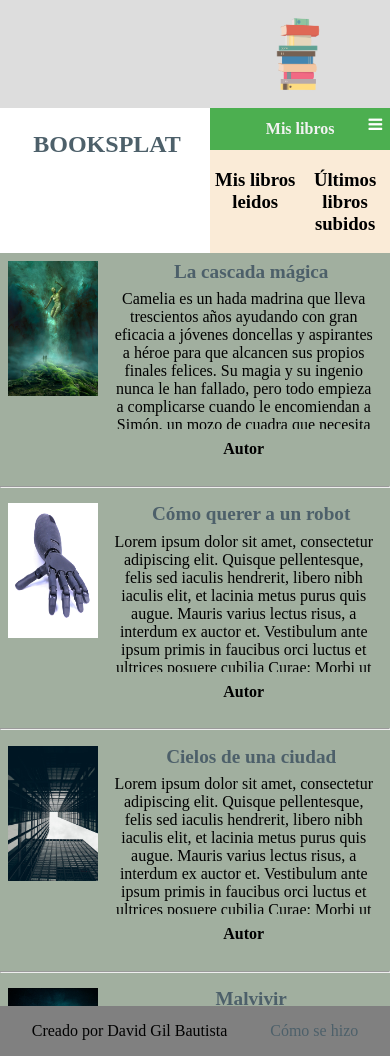
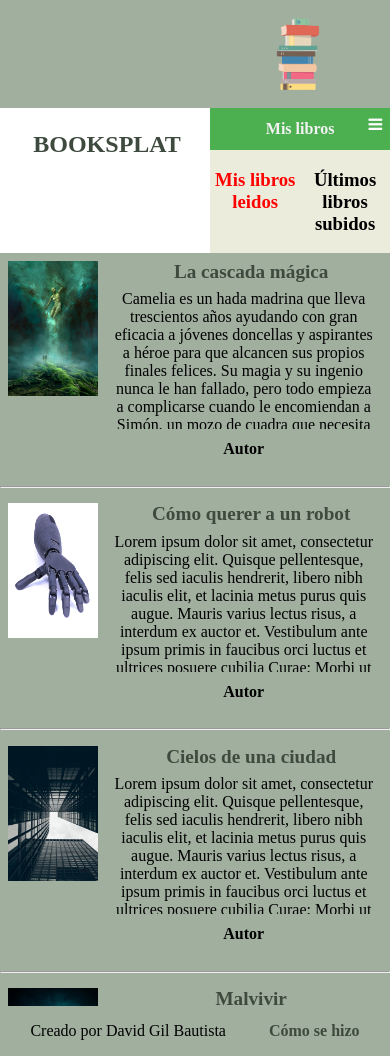
Before and after one commit to DavidBaug/PW, a PHP site: page /mislibros.html in a window 390 px wide. Run offline with PHP 8.4, Linux system fonts and the light colour scheme.

Commit message:
paleta colores

```diff
--- a/Practicas/P1/mislibros.html
+++ b/Practicas/P1/mislibros.html
@@ -67,15 +67,23 @@
 
     <section id="cuerpo">
 
-      <label for="trigger">
+      <!-- <label for="trigger">
         <ul id="secciones">
           <li class="item1"><h3>Mis libros leidos</h3></li>
           <li class="item2"><h3>Últimos libros subidos</h3></li>
         </ul>
-      </label>
+      </label> -->
+
+      <input id="item1" type="radio" name="secciones" value="Mis libros leidos" hidden checked>
+      <input id="item2" type="radio" name="secciones" value="Últimos libros subidos" hidden>
+
+      <div id="secciones">
+        <label class="item1" for="item1"><h3>Mis libros leidos</h3></label>
+        <label class="item2" for="item2"><h3>Últimos libros subidos</h3></label>
+      </div>
 
 
-      <input id="trigger" type="checkbox">
+      <!-- <input id="trigger" type="checkbox"> -->
 
       <article id="libros_leidos">
 
--- a/Practicas/P1/style.css
+++ b/Practicas/P1/style.css
@@ -8,11 +8,12 @@ body {
 
 a:-webkit-any-link {
   text-decoration: none;
-  color: #4d606a;
+  color: #3E4A3D;
+  font-weight: bold;
 }
 
 a:visited{
-  color: #4d606a;
+  color: #3E4A3D;
 }
 
 #cabezera .logo {
@@ -60,7 +61,7 @@ a:visited{
   margin: 0%;
   height: 100px;
   width: -webkit-fill-available;
-  background-color: #DDDDDD;
+  background-color: #A1AF9F;
   padding: 1%;
 }
 
@@ -144,6 +145,15 @@ section .flechas{
   width: auto;
   padding: 0%;
   display: flex;
+  background: #ECECDC;
+  list-style: none;
+  margin: auto;
+}
+
+.secciones{
+  width: auto;
+  padding: 0%;
+  display: flex;
   background: antiquewhite;
   list-style: none;
   margin: auto;
@@ -208,7 +218,7 @@ section .flechas{
   align-items: center;
   width: -webkit-fill-available;
   text-align: center;
-  background-color: grey;
+  background-color: #A1AF9F;
   float: left;
   /* height: -webkit-fill-available; */
   /* padding: 1%; */
@@ -225,7 +235,7 @@ section .flechas{
 
 #navbar {
   overflow: hidden;
-  background-color: #333;
+  background-color: #3E4A3D;
 }
 
 #navbar .menu li:last-of-type{
@@ -400,7 +410,7 @@ section .flechas{
   width: 40%;
   font-weight: bold;
   font-size: larger;
-  color: #4d606a;
+  color: #3E4A3D;
 }
 
 
@@ -420,7 +430,7 @@ section .flechas{
   margin: inherit;
   bottom: 50px;
   padding: 1%;
-  background: blanchedalmond;
+  background: #333333;
 }
 
 #navbar .span2{
@@ -520,6 +530,30 @@ section .flechas{
     #trigger {
       width: 100%;
       display: none;
+    }
+
+    #item1:checked ~ #libros_leidos{
+      display: block;
+    }
+
+    #item1:checked ~ #ultimos_subidos{
+      display: none;
+    }
+
+    #item1:checked ~ #secciones .item1{
+      color: red;
+    }
+
+    #item2:checked ~ #libros_leidos{
+      display: none;
+    }
+
+    #item1:checked ~ #ultimos_subidos{
+      display: block;
+    }
+
+    #item2:checked ~ #secciones .item2{
+      color: red;
     }
 
 }
```
